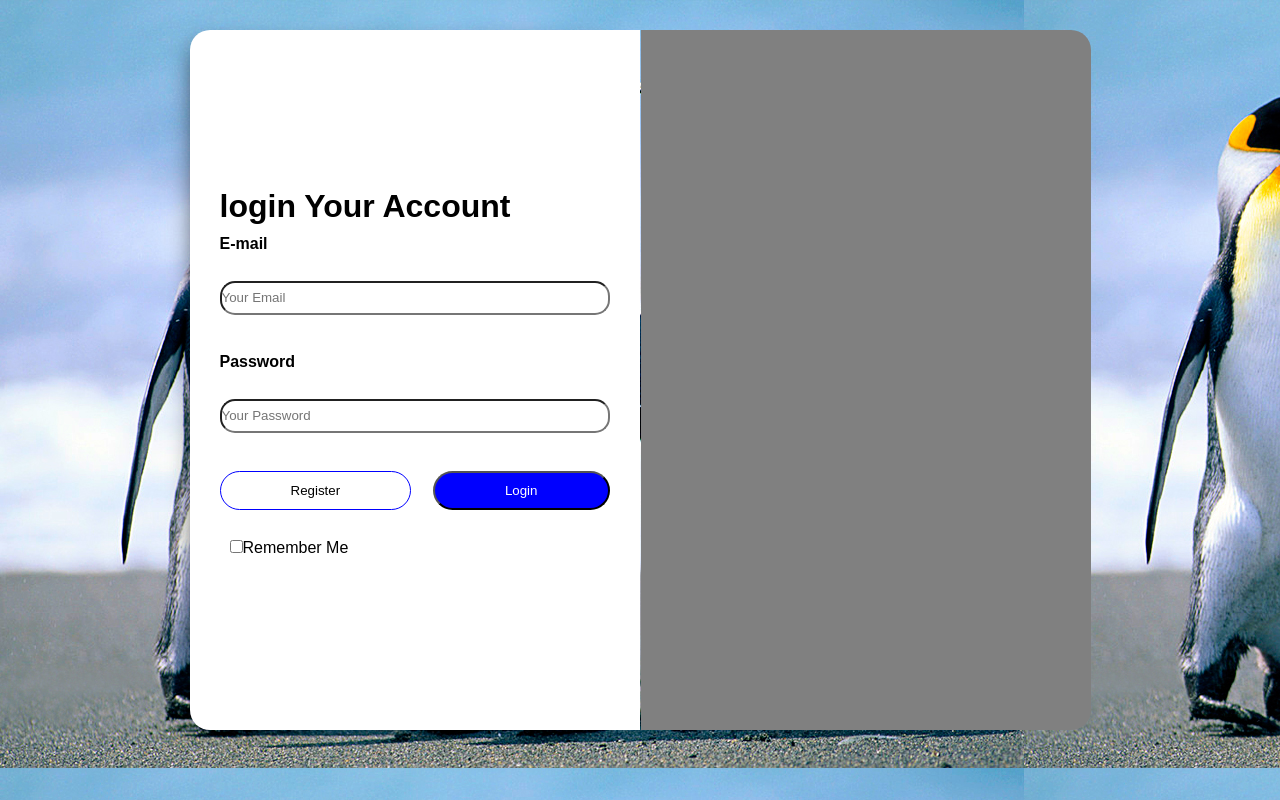
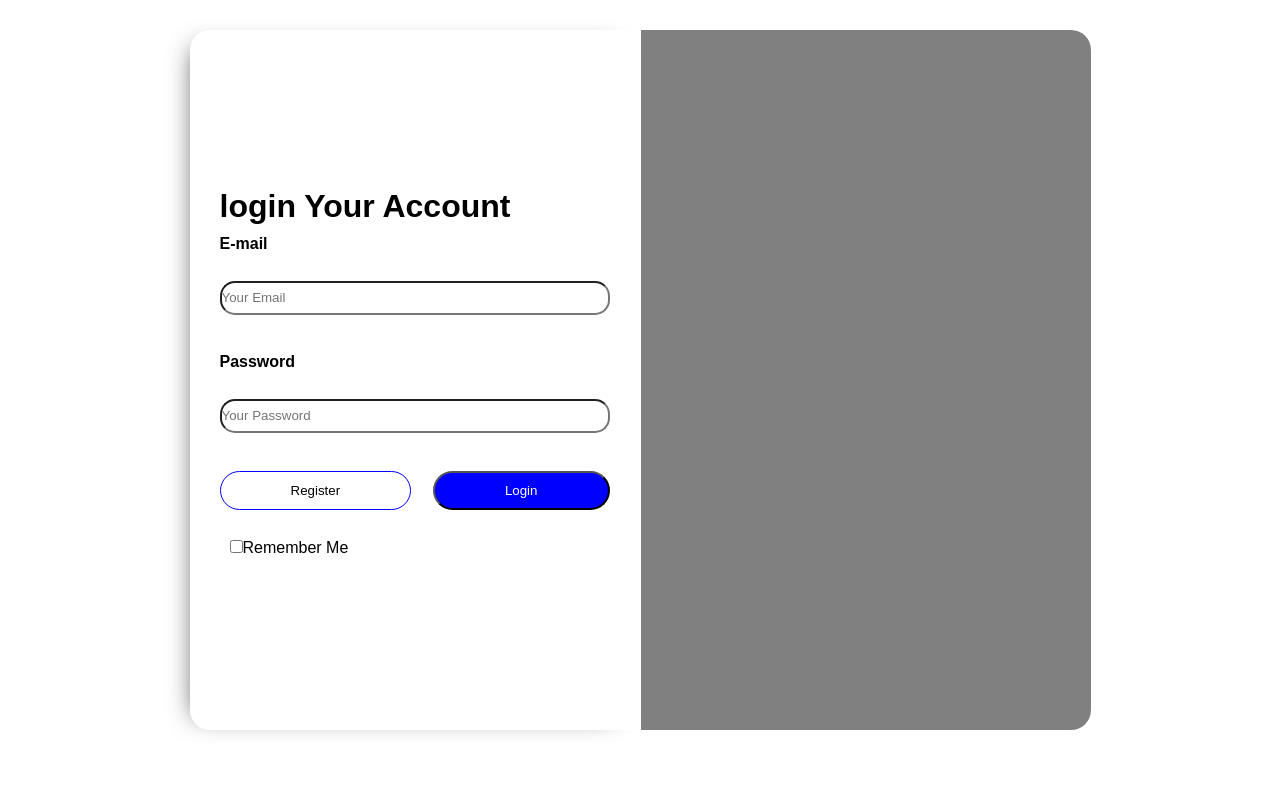
Before and after one commit to dokoede/HNG6.0-task-, a PHP site: page / in a window 1280 px wide. Run offline with PHP 8.4, Linux system fonts and the light colour scheme.

Commit message:
Update style.css
Changed background-color to white

```diff
--- a/style.css
+++ b/style.css
@@ -6,7 +6,7 @@
 
 body {
     font-family: sans-serif;
-    background-image: url("Penguins.jpg"); /* @mogbonjubola*/
+    background-color: #ffffff;
 }
 
 .container {
```
